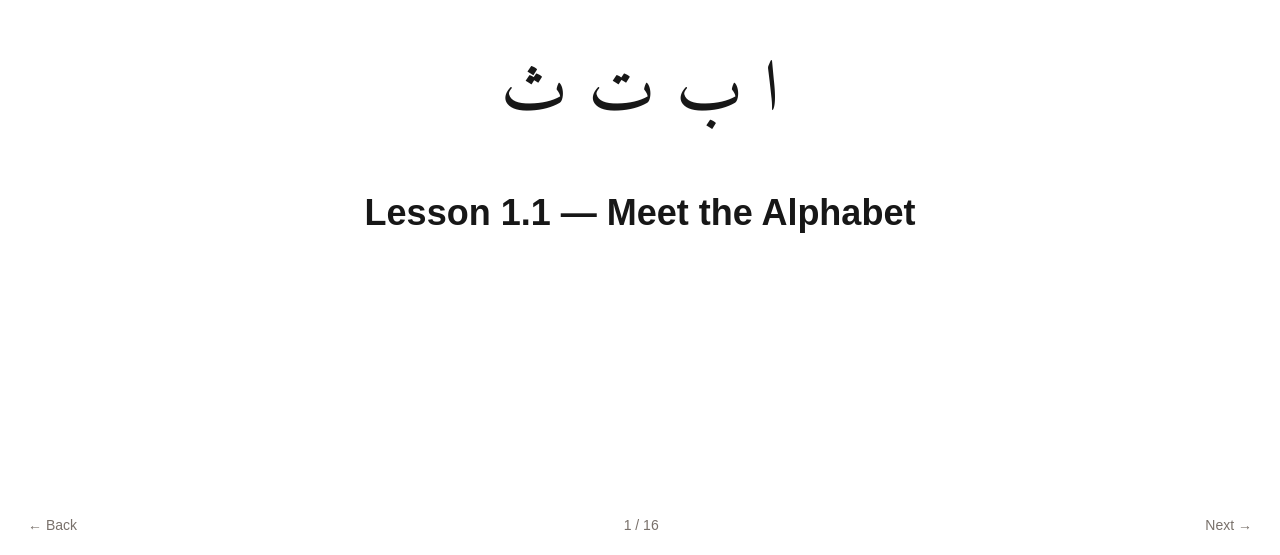
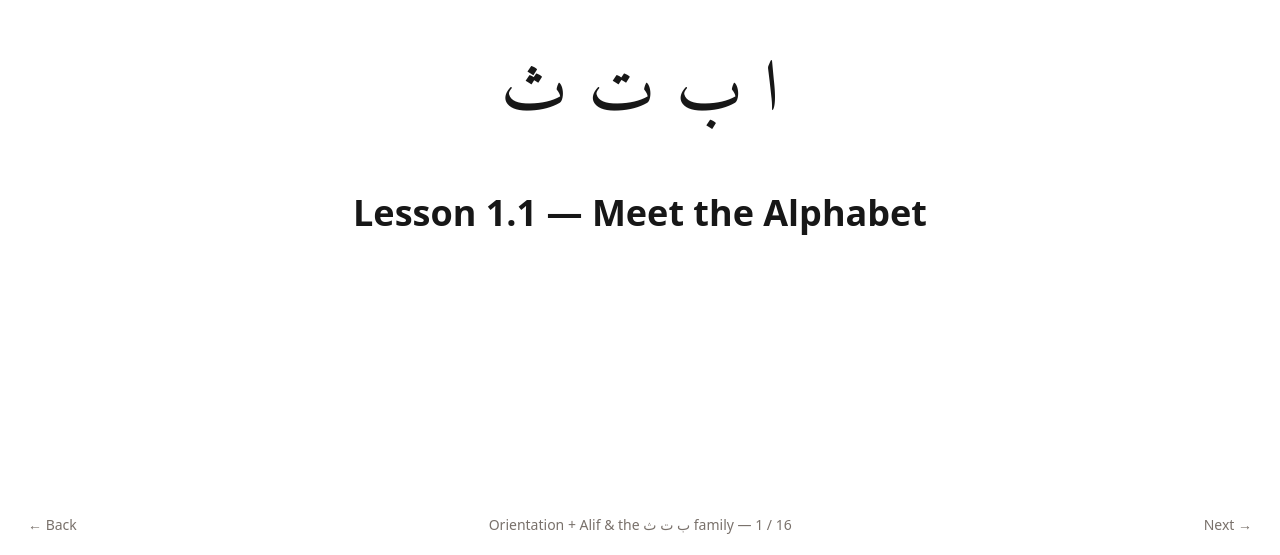
Before and after one commit to s1gmamale1/Habibi-Course, a Next.js app: page /lesson/1-01 in a window 1280 px wide. Shown: the part 245-800 px from the top of the page. Built offline with nearby package versions, Linux system fonts and the light colour scheme.

Commit message:
fix: stop shipping teacherNotes to student pages; green lint gate; scaffold hygiene

```diff
--- a/package.json
+++ b/package.json
@@ -2,6 +2,9 @@
   "name": "tajweed-course",
   "version": "0.1.0",
   "private": true,
+  "engines": {
+    "node": ">=20"
+  },
   "scripts": {
     "dev": "next dev",
     "build": "next build",
--- a/src/app/globals.css
+++ b/src/app/globals.css
@@ -8,21 +8,11 @@
 @theme inline {
   --color-background: var(--background);
   --color-foreground: var(--foreground);
-  --font-sans: var(--font-geist-sans);
-  --font-mono: var(--font-geist-mono);
-}
-
-@media (prefers-color-scheme: dark) {
-  :root {
-    --background: #0a0a0a;
-    --foreground: #ededed;
-  }
 }
 
 body {
   background: var(--background);
   color: var(--foreground);
-  font-family: Arial, Helvetica, sans-serif;
 }
 
 .arabic {
--- a/src/app/lesson/[id]/page.tsx
+++ b/src/app/lesson/[id]/page.tsx
@@ -7,5 +7,6 @@ export function generateStaticParams() {
 
 export default async function LessonPage({ params }: { params: Promise<{ id: string }> }) {
   const { id } = await params;
-  return <SlideDeck lesson={loadLesson(id)} />;
+  const l = loadLesson(id);
+  return <SlideDeck title={l.title} slides={l.slides} />;
 }
--- a/src/app/teach/[id]/page.tsx
+++ b/src/app/teach/[id]/page.tsx
@@ -15,7 +15,7 @@ export default async function TeachPage({ params }: { params: Promise<{ id: stri
       <ul className="mb-4 list-disc pl-6">{l.objectives.map((o) => <li key={o}>{o}</li>)}</ul>
       <h2 className="mb-1 font-semibold">Talking script</h2>
       <ol className="mb-4 list-decimal space-y-1 pl-6">{l.teacherNotes.script.map((s) => <li key={s}>{s}</li>)}</ol>
-      <h2 className="mb-1 font-semibold">Listen for (this lesson's mistakes)</h2>
+      <h2 className="mb-1 font-semibold">Listen for (this lesson&apos;s mistakes)</h2>
       <ul className="mb-4 list-disc space-y-1 pl-6">{l.teacherNotes.listenFor.map((s) => <li key={s}>{s}</li>)}</ul>
       <h2 className="mb-1 font-semibold">Homework to assign</h2>
       <p className="mb-4">{l.teacherNotes.homework}</p>
--- a/src/components/ProgressClient.tsx
+++ b/src/components/ProgressClient.tsx
@@ -10,6 +10,7 @@ export function useProgress() {
   useEffect(() => {
     try {
       const raw = JSON.parse(localStorage.getItem(KEY) ?? '{"done":[]}');
+      // eslint-disable-next-line react-hooks/set-state-in-effect -- mount-time localStorage hydrate; render-time read would mismatch SSR HTML
       setDone(Array.isArray(raw?.done) ? raw.done.filter((x: unknown): x is string => typeof x === "string") : []);
     } catch {
       setDone([]);
--- a/src/components/SlideDeck.tsx
+++ b/src/components/SlideDeck.tsx
@@ -1,7 +1,7 @@
 "use client";
 import { useCallback, useEffect, useRef, useState } from "react";
 import { useRouter } from "next/navigation";
-import type { Lesson, Slide } from "@/content/schema";
+import type { Slide } from "@/content/schema";
 import { TapToHear } from "./TapToHear";
 
 function SlideView({ slide }: { slide: Slide }) {
@@ -57,11 +57,11 @@ function SlideView({ slide }: { slide: Slide }) {
   }
 }
 
-export function SlideDeck({ lesson }: { lesson: Lesson }) {
+export function SlideDeck({ title, slides }: { title: string; slides: Slide[] }) {
   const [i, setI] = useState(0);
   const router = useRouter();
   const touchX = useRef<number | null>(null);
-  const last = lesson.slides.length - 1;
+  const last = slides.length - 1;
   const go = useCallback((d: number) => setI((v) => Math.min(last, Math.max(0, v + d))), [last]);
 
   useEffect(() => {
@@ -86,11 +86,11 @@ export function SlideDeck({ lesson }: { lesson: Lesson }) {
       }}
     >
       <div className="flex flex-1 items-center justify-center p-6">
-        <SlideView slide={lesson.slides[i]} />
+        <SlideView slide={slides[i]} />
       </div>
       <div className="flex items-center justify-between p-4 text-sm text-stone-500">
         <button type="button" onClick={() => go(-1)} className="rounded px-3 py-1 hover:bg-stone-200">← Back</button>
-        <span>{i + 1} / {lesson.slides.length}</span>
+        <span>{title} — {i + 1} / {slides.length}</span>
         <button type="button" onClick={() => go(1)} className="rounded px-3 py-1 hover:bg-stone-200">Next →</button>
       </div>
     </div>
```
Also changed, not shown: 2 other files (tests, documents, lock files or other folders).
